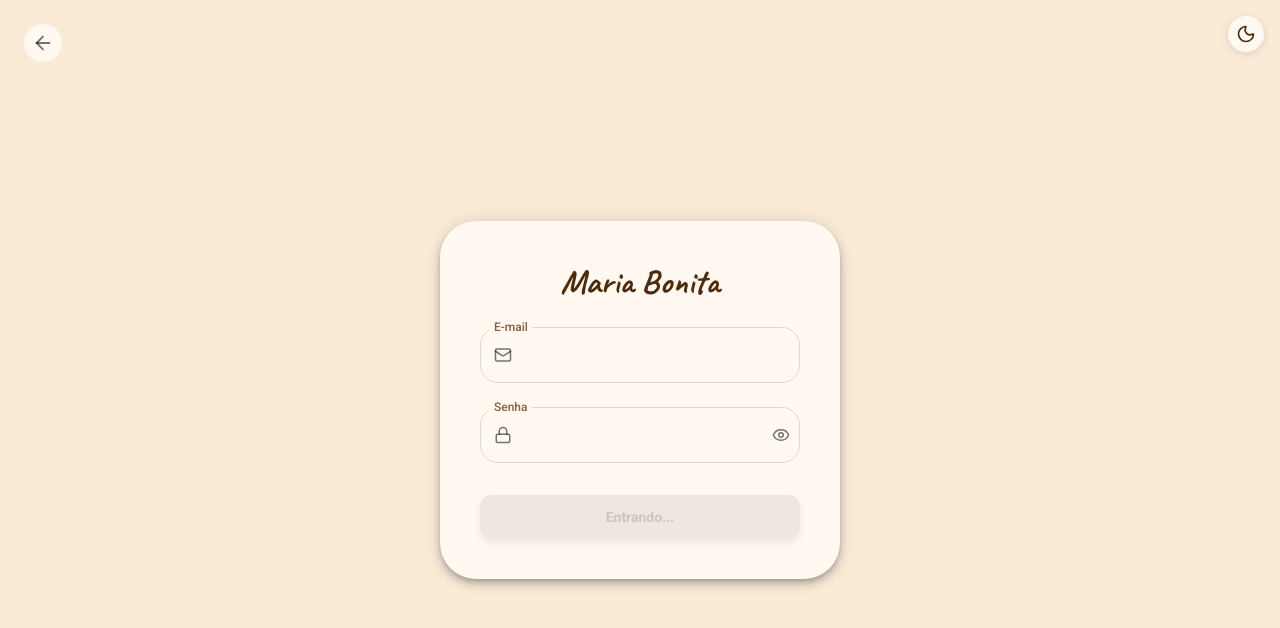
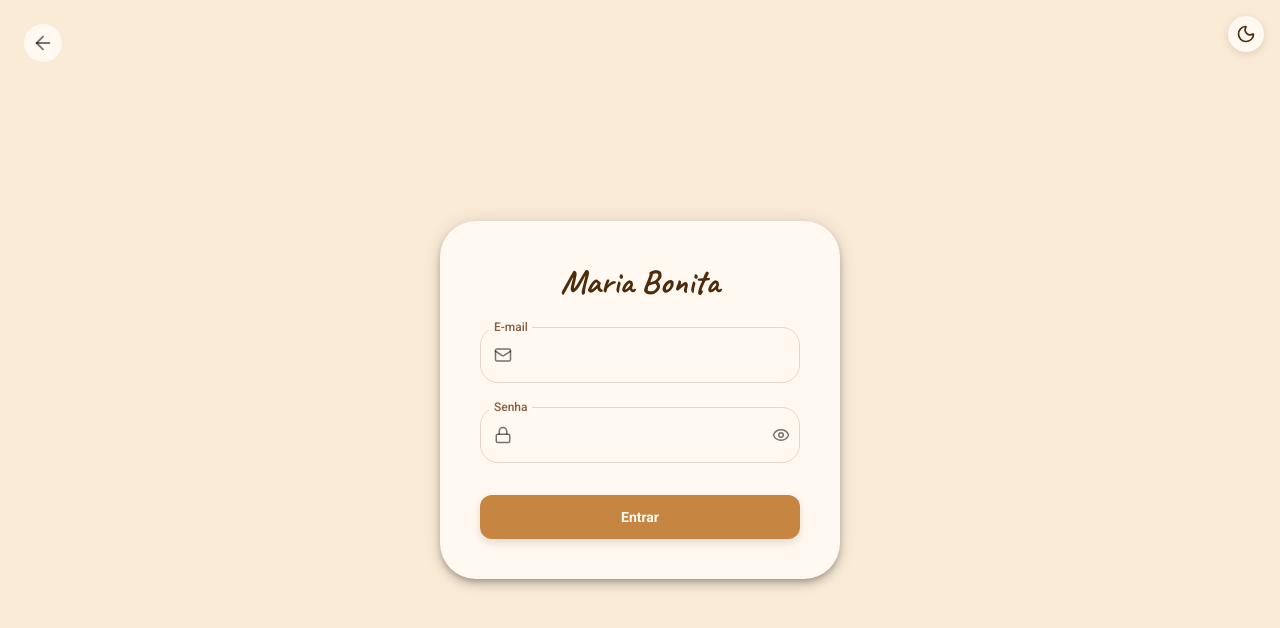
Before and after one commit to Caiocr8/sistema-pedidos, a React (Vite) app: page /login in a window 1280 px wide. Shown: the top 628 px of the page. Built offline with nearby package versions, Linux system fonts and the light colour scheme; no server answers; sample sign-in values are in the browser's storage.

Commit message:
bugfix: login fix solved again

```diff
--- a/src/routes/login.tsx
+++ b/src/routes/login.tsx
@@ -8,7 +8,7 @@ import Input from '@/components/forms/input';
 import { signInWithEmailAndPassword } from 'firebase/auth';
 import { auth } from '@/lib/api/firebase/config';
 import { useUserStore } from '@/store/user-store';
-import { fetchUserDataFromFirestore } from '@/lib/api/firebase/user'; // Importe a função de busca
+import { fetchUserDataFromFirestore } from '@/lib/api/firebase/user';
 
 export const Route = createFileRoute('/login')({
     component: LoginPage,
@@ -19,12 +19,14 @@ function LoginPage() {
     const [email, setEmail] = useState('');
     const [password, setPassword] = useState('');
     const [showPassword, setShowPassword] = useState(false);
+
+    // Estado de carregamento local
     const [loading, setLoading] = useState(false);
     const [error, setError] = useState<string | null>(null);
 
     const { login, user, isAuthReady } = useUserStore();
 
-    // Redirecionamento de segurança caso o usuário acesse /login já estando logado
+    // Redirecionamento de segurança (caso recarregue a página já logado)
     useEffect(() => {
         if (isAuthReady && user) {
             if (user.role === 'garcom') {
@@ -41,34 +43,38 @@ function LoginPage() {
         setError(null);
 
         try {
-            // 1. Autentica no Firebase Authentication
+            // 1. Autentica no Firebase
             const userCredential = await signInWithEmailAndPassword(auth, email, password);
             const firebaseUser = userCredential.user;
 
-            // 2. Busca manualmente os dados no Firestore para pegar o 'role'
+            // 2. Busca o Role no Firestore ANTES de atualizar o estado
             const firestoreData = await fetchUserDataFromFirestore(firebaseUser.uid);
-            const role = firestoreData?.role || 'garcom'; // Define padrão se não encontrar
+            const role = firestoreData?.role || 'garcom';
 
-            // 3. Atualiza a Store manualmente com o ROLE correto
+            // 3. Atualiza a Store Global com os dados completos
             login({
                 uid: firebaseUser.uid,
                 email: firebaseUser.email || '',
                 displayName: firebaseUser.displayName || firestoreData?.displayName,
                 photoURL: firebaseUser.photoURL || firestoreData?.photoURL,
-                role: role, // Aqui passamos o role explicitamente
+                role: role,
             });
 
-            // 4. Redireciona baseado no role recuperado agora
+            // 4. Redireciona para a rota correta (sem passar pelo dashboard)
             if (role === 'garcom') {
                 await router.navigate({ to: '/painel/pedidos' });
             } else {
                 await router.navigate({ to: '/painel/dashboard' });
             }
 
+            // NOTA: Não damos setLoading(false) aqui.
+            // Deixamos o botão "carregando" até a página mudar.
+
         } catch (err: any) {
             console.error("Erro login:", err);
+
+            // Tratamento de erros
             let msg = "Erro ao fazer login.";
-
             if (err.code === 'auth/invalid-credential' || err.code === 'auth/user-not-found' || err.code === 'auth/wrong-password') {
                 msg = "E-mail ou senha incorretos.";
             } else if (err.code === 'auth/too-many-requests') {
@@ -76,8 +82,7 @@ function LoginPage() {
             }
 
             setError(msg);
-        } finally {
-            setLoading(false);
+            setLoading(false); // Só paramos o loading se der ERRO
         }
     };
 
@@ -126,11 +131,11 @@ function LoginPage() {
                                 type="submit"
                                 variant="contained"
                                 loading={loading}
-                                disabled={loading || !!user}
+                                disabled={loading} // Depende apenas do loading, não do user
                                 fullWidth
                                 sx={{ mt: 3 }}
                             >
-                                {user ? "Entrando..." : "Entrar"}
+                                {loading ? "Entrando..." : "Entrar"}
                             </Button>
                         </form>
                     </Paper>
```
